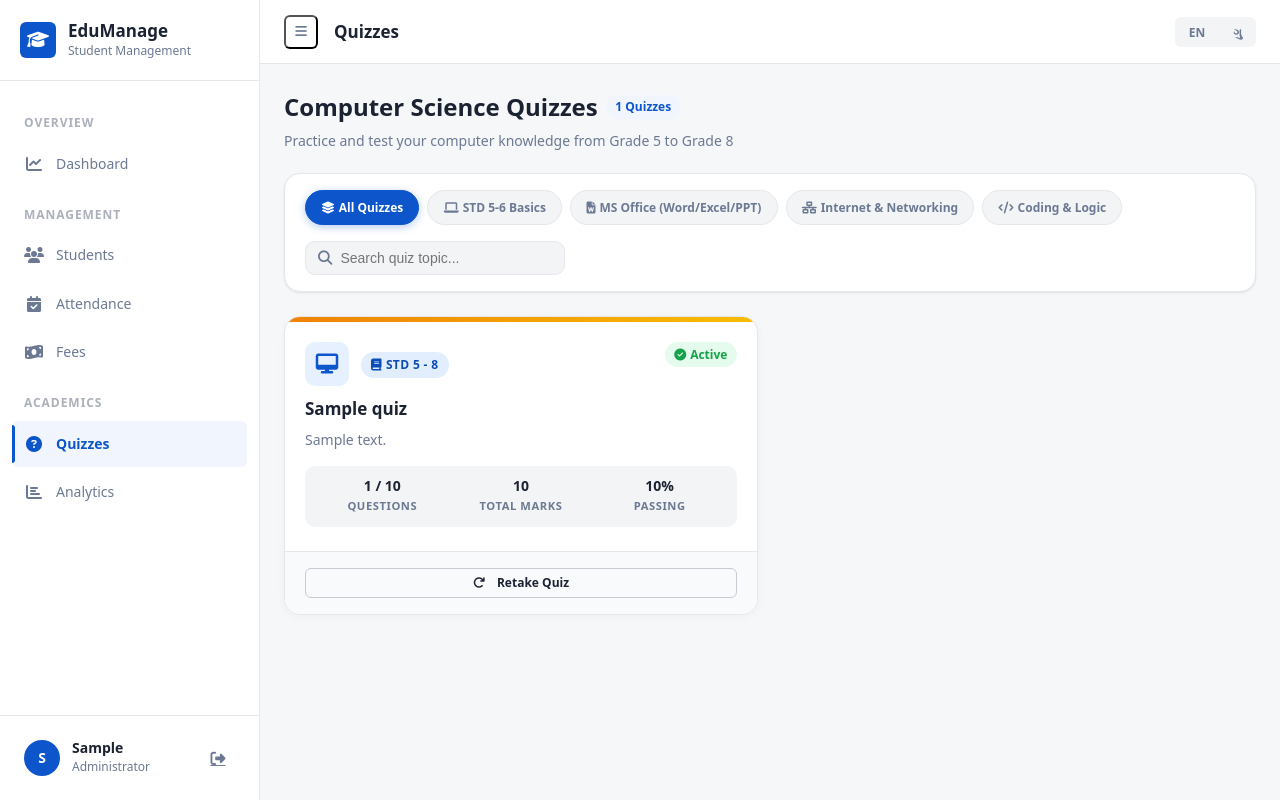
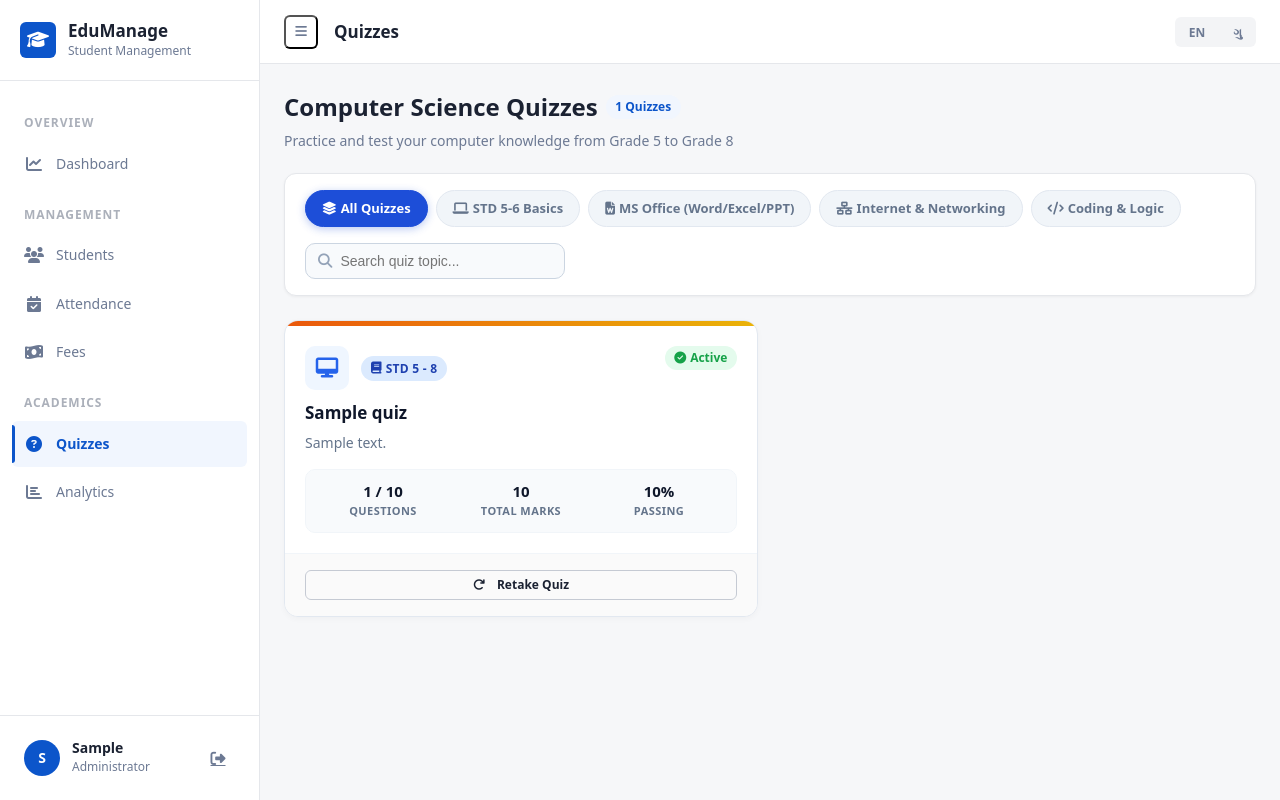
Before and after one commit to Nandoliya-Shoeb/Student-Management-System, a Django app: page /quiz/ in a window 1280 px wide. Run offline with Django 4.2, Linux system fonts and the light colour scheme; a user stored in the database is signed in; tables that the repository leaves empty hold one stand-in row (values such as "Sample post").

Commit message:
Fix browser CSS caching and add scoped styles for guaranteed pixel-perfect Quiz UI rendering

```diff
--- a/student_management/settings.py
+++ b/student_management/settings.py
@@ -136,6 +136,8 @@
     BASE_DIR / 'static',
 ] if (BASE_DIR / 'static').exists() else []
 
+WHITENOISE_USE_FINDERS = True
+
 MEDIA_URL = '/media/'
 MEDIA_ROOT = BASE_DIR / 'media'
 
--- a/templates/base.html
+++ b/templates/base.html
@@ -10,7 +10,7 @@
   <title>{% block title %}{% trans "Student Management System" %}{% endblock %}</title>
   <link rel="preconnect" href="https://fonts.googleapis.com">
   <link rel="stylesheet" href="https://cdnjs.cloudflare.com/ajax/libs/font-awesome/6.5.1/css/all.min.css" integrity="sha512-DTOQO9RWCH3ppGqcWaEA1BIZOC6xxalwEsw9c2QQeAIftl+Vegovlnee1c9QX4TctnWMn13TZye+giMm8e2LwA==" crossorigin="anonymous" referrerpolicy="no-referrer" />
-  <link href="{% static 'css/style.css' %}" rel="stylesheet">
+  <link href="{% static 'css/style.css' %}?v=2.0" rel="stylesheet">
   {% block extra_css %}{% endblock %}
 </head>
 <body>
--- a/templates/quiz/list.html
+++ b/templates/quiz/list.html
@@ -3,6 +3,227 @@
 
 {% block title %}{% trans "Computer Quizzes" %} — {% trans "Student Management System" %}{% endblock %}
 {% block page_title %}{% trans "Quizzes" %}{% endblock %}
+
+{% block extra_css %}
+<style>
+/* Guaranteed Quiz Management Styling */
+.filter-bar {
+  background: var(--clr-surface, #ffffff);
+  border: 1px solid var(--clr-border, #e2e8f0);
+  border-radius: 12px;
+  padding: 1rem 1.25rem;
+  box-shadow: 0 1px 3px rgba(0,0,0,0.05);
+  margin-bottom: 1.5rem;
+  display: flex;
+  flex-wrap: wrap;
+  align-items: center;
+  justify-content: space-between;
+  gap: 1rem;
+}
+
+.filter-pills {
+  display: flex;
+  flex-wrap: wrap;
+  align-items: center;
+  gap: 0.5rem;
+}
+
+.filter-pill {
+  display: inline-flex;
+  align-items: center;
+  padding: 0.45rem 1rem;
+  border-radius: 9999px;
+  font-size: 0.8125rem;
+  font-weight: 600;
+  color: #64748b;
+  background: #f1f5f9;
+  border: 1px solid #e2e8f0;
+  text-decoration: none;
+  transition: all 0.2s ease;
+  cursor: pointer;
+}
+
+.filter-pill:hover {
+  background: #eff6ff;
+  color: #1d4ed8;
+  border-color: #93c5fd;
+  text-decoration: none;
+}
+
+.filter-pill.active {
+  background: #1d4ed8;
+  color: #ffffff;
+  border-color: #1d4ed8;
+  box-shadow: 0 2px 8px rgba(29, 78, 216, 0.3);
+}
+
+.filter-search-box {
+  display: flex;
+  align-items: center;
+  background: #f8fafc;
+  border: 1.5px solid #cbd5e1;
+  border-radius: 10px;
+  padding: 0 0.75rem;
+  min-width: 260px;
+  transition: all 0.2s ease;
+}
+
+.filter-search-box:focus-within {
+  border-color: #1d4ed8;
+  background: #ffffff;
+  box-shadow: 0 0 0 3px rgba(29, 78, 216, 0.12);
+}
+
+.filter-search-box i {
+  color: #94a3b8;
+  font-size: 0.9rem;
+  margin-right: 0.5rem;
+}
+
+.filter-search-box input {
+  border: none;
+  background: transparent;
+  padding: 0.55rem 0;
+  font-size: 0.875rem;
+  color: #0f172a;
+  outline: none;
+  width: 100%;
+}
+
+.quiz-grid {
+  display: grid;
+  grid-template-columns: repeat(auto-fill, minmax(320px, 1fr));
+  gap: 1.5rem;
+  margin-bottom: 2rem;
+}
+
+.quiz-card-modern {
+  background: #ffffff;
+  border-radius: 14px;
+  border: 1px solid #e2e8f0;
+  box-shadow: 0 2px 6px rgba(0,0,0,0.03);
+  display: flex;
+  flex-direction: column;
+  position: relative;
+  overflow: hidden;
+  transition: transform 0.2s ease, box-shadow 0.2s ease, border-color 0.2s ease;
+}
+
+.quiz-card-modern:hover {
+  transform: translateY(-4px);
+  box-shadow: 0 12px 24px rgba(15, 23, 42, 0.08);
+  border-color: #93c5fd;
+}
+
+.quiz-card-accent {
+  height: 5px;
+  width: 100%;
+}
+.quiz-card-accent.fundamentals { background: linear-gradient(90deg, #2563eb 0%, #06b6d4 100%); }
+.quiz-card-accent.msoffice     { background: linear-gradient(90deg, #7c3aed 0%, #ec4899 100%); }
+.quiz-card-accent.networking   { background: linear-gradient(90deg, #059669 0%, #0ea5e9 100%); }
+.quiz-card-accent.coding       { background: linear-gradient(90deg, #ea580c 0%, #eab308 100%); }
+
+.quiz-card-header {
+  padding: 1.25rem 1.25rem 0.75rem;
+  display: flex;
+  align-items: flex-start;
+  justify-content: space-between;
+  gap: 0.75rem;
+}
+
+.quiz-topic-icon {
+  width: 44px;
+  height: 44px;
+  border-radius: 10px;
+  display: flex;
+  align-items: center;
+  justify-content: center;
+  font-size: 1.25rem;
+  flex-shrink: 0;
+}
+.quiz-topic-icon.blue   { background: #eff6ff; color: #2563eb; }
+.quiz-topic-icon.purple { background: #f5f3ff; color: #7c3aed; }
+.quiz-topic-icon.green  { background: #ecfdf5; color: #059669; }
+.quiz-topic-icon.orange { background: #fff7ed; color: #ea580c; }
+
+.quiz-grade-tag {
+  display: inline-flex;
+  align-items: center;
+  gap: 4px;
+  padding: 3px 10px;
+  border-radius: 9999px;
+  font-size: 0.75rem;
+  font-weight: 700;
+  letter-spacing: 0.02em;
+}
+.quiz-grade-tag.std56 { background: #dbeafe; color: #1e40af; }
+.quiz-grade-tag.std78 { background: #ede9fe; color: #5b21b6; }
+
+.quiz-card-body {
+  padding: 0 1.25rem 1rem;
+  flex: 1;
+  display: flex;
+  flex-direction: column;
+}
+
+.quiz-card-title {
+  font-size: 1.0625rem;
+  font-weight: 700;
+  line-height: 1.35;
+  color: #0f172a;
+  margin-bottom: 0.5rem;
+}
+
+.quiz-card-desc {
+  font-size: 0.875rem;
+  color: #64748b;
+  line-height: 1.5;
+  margin-bottom: 1rem;
+  flex: 1;
+}
+
+.quiz-metrics-grid {
+  display: grid;
+  grid-template-columns: repeat(3, 1fr);
+  gap: 0.5rem;
+  padding: 0.75rem;
+  background: #f8fafc;
+  border-radius: 10px;
+  margin-bottom: 0.25rem;
+  border: 1px solid #f1f5f9;
+}
+
+.quiz-metric-item {
+  text-align: center;
+}
+
+.quiz-metric-value {
+  font-size: 0.9375rem;
+  font-weight: 700;
+  color: #0f172a;
+  line-height: 1.2;
+}
+
+.quiz-metric-label {
+  font-size: 0.6875rem;
+  font-weight: 600;
+  text-transform: uppercase;
+  letter-spacing: 0.04em;
+  color: #64748b;
+  margin-top: 2px;
+}
+
+.quiz-card-footer {
+  padding: 1rem 1.25rem;
+  border-top: 1px solid #f1f5f9;
+  background: #fafafa;
+  display: flex;
+  align-items: center;
+  gap: 0.5rem;
+}
+</style>
+{% endblock %}
 
 {% block content %}
 <!-- Page Header -->
```
